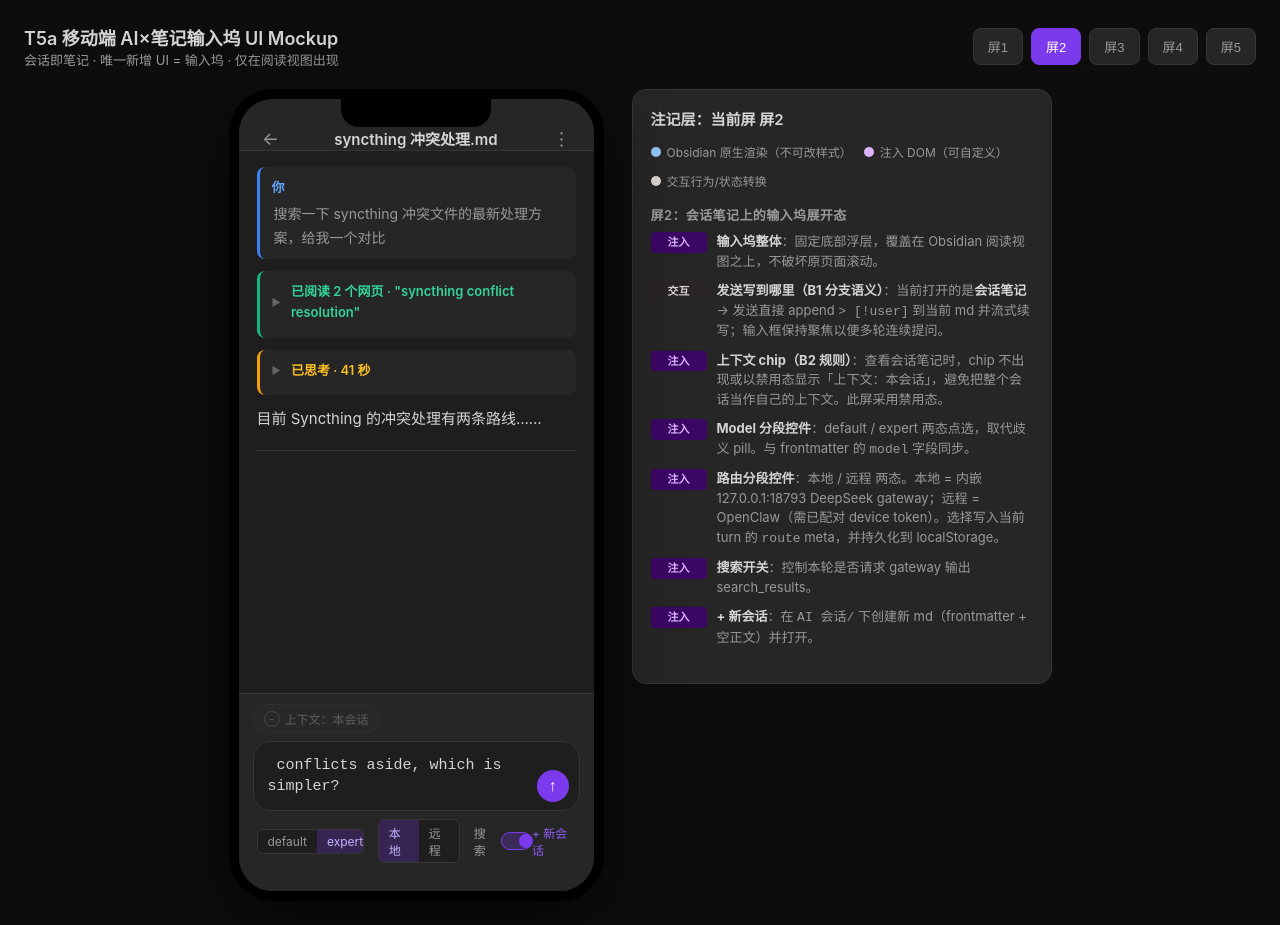
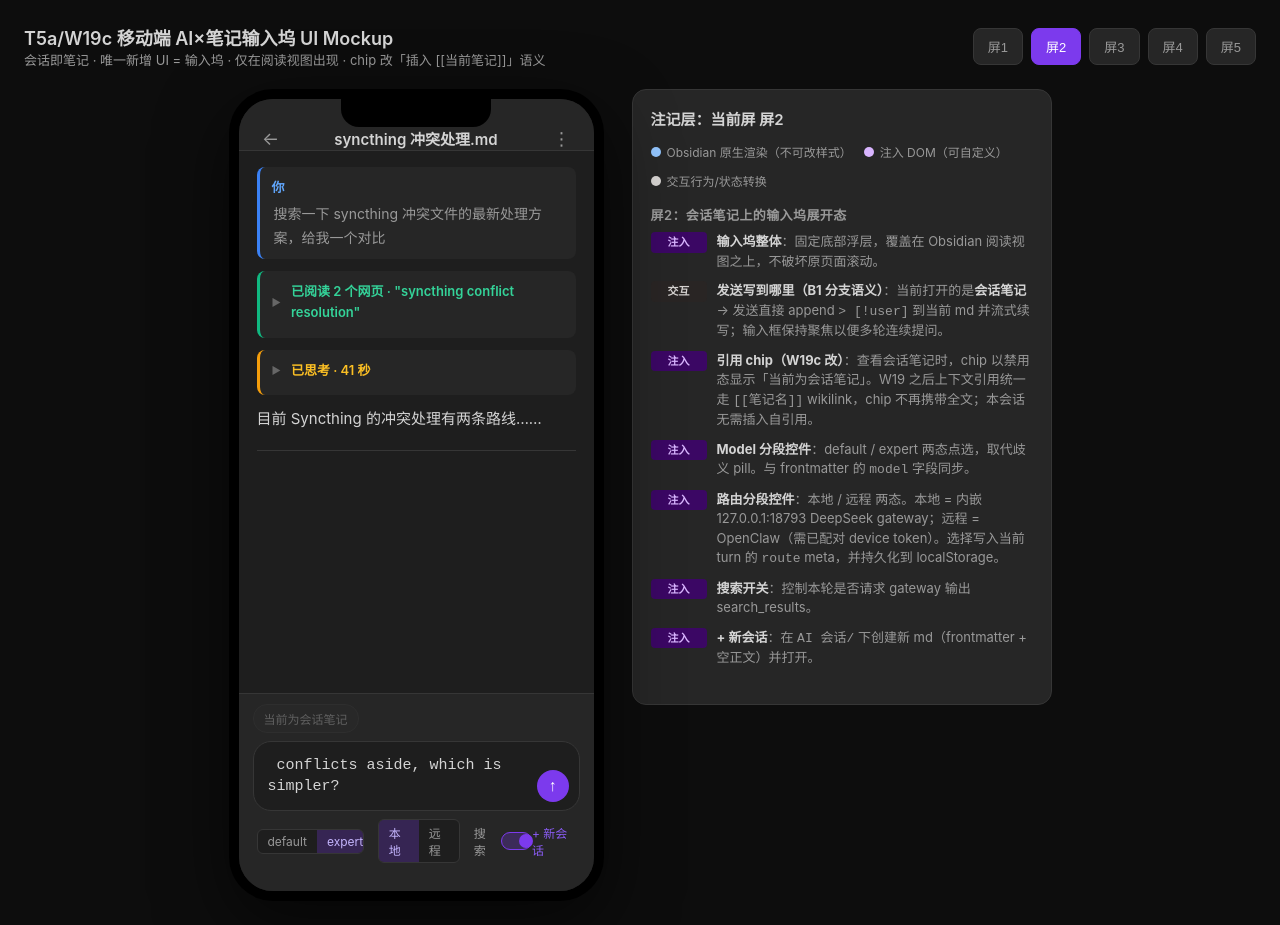
Before and after one commit to juice094/obsidian-ai-vault, a website: page docs/ui-mockups/t5a-mobile-input-dock-mockup.html in a window 1280 px wide. Both pictures are taken after a click on the button "屏2". Drawn offline with Linux system fonts and the light colour scheme.

Commit message:
docs(mockup): W19c chip semantics changed to insert wikilink

```diff
--- a/docs/ui-mockups/t5a-mobile-input-dock-mockup.html
+++ b/docs/ui-mockups/t5a-mobile-input-dock-mockup.html
@@ -3,7 +3,7 @@
 <head>
     <meta charset="UTF-8">
     <meta name="viewport" content="width=device-width, initial-scale=1.0">
-    <title>T5a 移动端 AI×笔记输入坞 UI Mockup</title>
+    <title>T5a/W19c 移动端 AI×笔记输入坞 UI Mockup（引用(chip)改插入链接）</title>
     <style>
         :root {
             --bg: #0d0d0d;
@@ -616,8 +616,8 @@
 <body>
     <div class="top-bar">
         <div>
-            <h1>T5a 移动端 AI×笔记输入坞 UI Mockup</h1>
-            <div class="sub">会话即笔记 · 唯一新增 UI = 输入坞 · 仅在阅读视图出现</div>
+            <h1>T5a/W19c 移动端 AI×笔记输入坞 UI Mockup</h1>
+            <div class="sub">会话即笔记 · 唯一新增 UI = 输入坞 · 仅在阅读视图出现 · chip 改「插入 [[当前笔记]]」语义</div>
         </div>
         <div class="screen-tabs">
             <button class="screen-tab active" onclick="showScreen(0)">屏1</button>
@@ -704,8 +704,7 @@
                     <div class="input-dock">
                         <div class="dock-toolbar">
                             <div class="chip disabled">
-                                <span class="chip-toggle">−</span>
-                                <span>上下文：本会话</span>
+                                <span>当前为会话笔记</span>
                             </div>
                         </div>
                         <div class="dock-input-wrap">
@@ -855,8 +854,7 @@
                     <div class="input-dock">
                         <div class="dock-toolbar">
                             <div class="chip active">
-                                <span class="chip-toggle">✓</span>
-                                <span>📎《旅行预算表》</span>
+                                <span>📎 插入 [[旅行预算表]]</span>
                             </div>
                         </div>
                         <div class="dock-input-wrap">
@@ -939,7 +937,7 @@
                 </div>
                 <div class="annotation-item">
                     <span class="badge injected">注入</span>
-                    <p><strong>上下文 chip（B2 规则）</strong>：查看会话笔记时，chip 不出现或以禁用态显示「上下文：本会话」，避免把整个会话当作自己的上下文。此屏采用禁用态。</p>
+                    <p><strong>引用 chip（W19c 改）</strong>：查看会话笔记时，chip 以禁用态显示「当前为会话笔记」。W19 之后上下文引用统一走 <code>[[笔记名]]</code> wikilink，chip 不再携带全文；本会话无需插入自引用。</p>
                 </div>
                 <div class="annotation-item">
                     <span class="badge injected">注入</span>
@@ -1015,7 +1013,7 @@
                 </div>
                 <div class="annotation-item">
                     <span class="badge injected">注入</span>
-                    <p><strong>上下文 chip</strong>：查看普通笔记时显示「📎《旅行预算表》」，默认开启；关闭后本次发送不再携带全文。</p>
+                    <p><strong>引用 chip（W19c 改）</strong>：查看普通笔记时显示「📎 插入 [[旅行预算表]]」。点击后在输入框光标处插入 <code>[[旅行预算表]]</code>（可继续编辑、可删除），不再把笔记全文前缀进 user 消息；模型通过 W19a 引擎的 wikilink 解析独立读取文件内容。</p>
                 </div>
                 <div class="annotation-item">
                     <span class="badge injected">注入</span>
@@ -1023,11 +1021,11 @@
                 </div>
                 <div class="annotation-item">
                     <span class="badge interaction">交互</span>
-                    <p><strong>发送写到哪里（B1 分支语义）</strong>：当前打开的是<strong>普通笔记</strong> → 发送不会写进当前 md，而是在 <code>AI 会话/</code> 下<strong>自动创建新会话 md</strong>，把 chip 内容作为首条 user 消息前缀，并<strong>跳转到该会话笔记</strong>继续流式生成。</p>
+                    <p><strong>发送写到哪里（B1 分支语义）</strong>：当前打开的是<strong>普通笔记</strong> → 发送不会写进当前 md，而是在 <code>AI 会话/</code> 下<strong>自动创建新会话 md</strong>。若用户已点 chip 插入 <code>[[旅行预算表]]</code>，则首条 user 消息含该链接，由引擎解析为上下文段；若未插入，则按普通问题处理。发送后<strong>跳转到该会话笔记</strong>继续流式生成。</p>
                 </div>
                 <div class="annotation-item">
                     <span class="badge interaction">交互</span>
-                    <p><strong>+ 新会话</strong>：在普通笔记上点击也走同样逻辑：创建会话 md、chip 内容作前缀、跳转。</p>
+                    <p><strong>+ 新会话</strong>：在普通笔记上点击也走同样逻辑：创建会话 md、已插入的 wikilink 保留在首条消息、跳转。</p>
                 </div>
             </div>`
         ];
```
